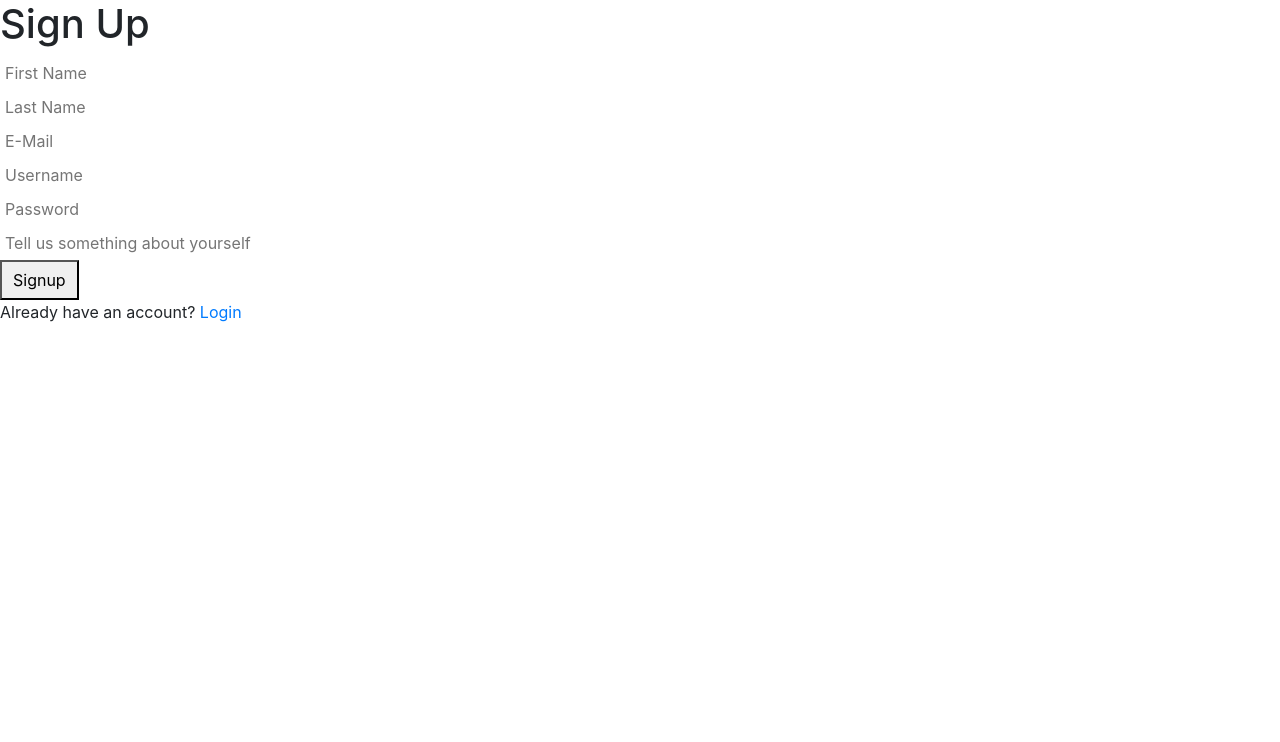
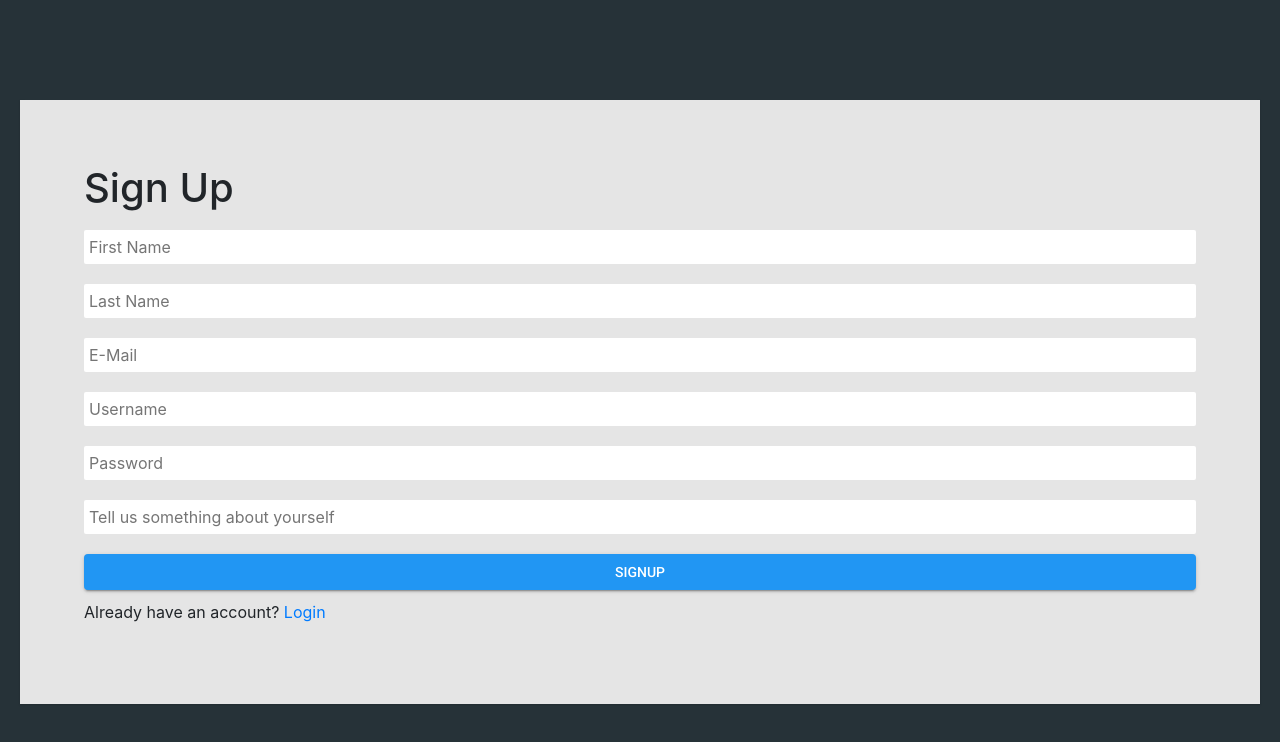
Before and after one commit to federicogiorgino/house-party-client, a React (Create React App) app: page /signup in a window 1280 px wide. Shown: the top 742 px of the page. Built offline with nearby package versions, Linux system fonts and the light colour scheme; no server answers.

Commit message:
Stuff works

```diff
--- a/src/App.css
+++ b/src/App.css
@@ -1,8 +1,9 @@
-@import url("https://fonts.googleapis.com/css?family=Rubik:300,400,500,700&display=swap");
+@import url("https://fonts.googleapis.com/css?family=Roboto:300,400,500,700&display=swap");
 
 html,
 body {
-  font-family: "Rubik";
+  background-color: #263238;
+  font-family: "Roboto";
   margin: 0;
   padding: 0;
 }
@@ -98,7 +99,130 @@ body {
 }
 /* BUTTONS */
 
+/* MATERIAL BUTTON */
+.pure-material-button-contained {
+  position: relative;
+  display: inline-block;
+  box-sizing: border-box;
+  border: none;
+  border-radius: 4px;
+  padding: 0 16px;
+  min-width: 64px;
+  height: 36px;
+  vertical-align: middle;
+  text-align: center;
+  text-overflow: ellipsis;
+  text-transform: uppercase;
+  color: rgb(var(--pure-material-onprimary-rgb, 255, 255, 255));
+  background-color: rgb(var(--pure-material-primary-rgb, 33, 150, 243));
+  box-shadow: 0 3px 1px -2px rgba(0, 0, 0, 0.2), 0 2px 2px 0 rgba(0, 0, 0, 0.14),
+    0 1px 5px 0 rgba(0, 0, 0, 0.12);
+  font-family: var(
+    --pure-material-font,
+    "Roboto",
+    "Segoe UI",
+    BlinkMacSystemFont,
+    system-ui,
+    -apple-system
+  );
+  font-size: 14px;
+  font-weight: 500;
+  line-height: 36px;
+  overflow: hidden;
+  outline: none;
+  cursor: pointer;
+  transition: box-shadow 0.2s;
+}
+
+.pure-material-button-contained::-moz-focus-inner {
+  border: none;
+}
+
+/* Overlay */
+.pure-material-button-contained::before {
+  content: "";
+  position: absolute;
+  top: 0;
+  bottom: 0;
+  left: 0;
+  right: 0;
+  background-color: rgb(var(--pure-material-onprimary-rgb, 255, 255, 255));
+  opacity: 0;
+  transition: opacity 0.2s;
+}
+
+/* Ripple */
+.pure-material-button-contained::after {
+  content: "";
+  position: absolute;
+  left: 50%;
+  top: 50%;
+  border-radius: 50%;
+  padding: 50%;
+  width: 32px; /* Safari */
+  height: 32px; /* Safari */
+  background-color: rgb(var(--pure-material-onprimary-rgb, 255, 255, 255));
+  opacity: 0;
+  transform: translate(-50%, -50%) scale(1);
+  transition: opacity 1s, transform 0.5s;
+}
+
+/* Hover, Focus */
+.pure-material-button-contained:hover,
+.pure-material-button-contained:focus {
+  box-shadow: 0 2px 4px -1px rgba(0, 0, 0, 0.2), 0 4px 5px 0 rgba(0, 0, 0, 0.14),
+    0 1px 10px 0 rgba(0, 0, 0, 0.12);
+}
+
+.pure-material-button-contained:hover::before {
+  opacity: 0.08;
+}
+
+.pure-material-button-contained:focus::before {
+  opacity: 0.24;
+}
+
+.pure-material-button-contained:hover:focus::before {
+  opacity: 0.3;
+}
+
+/* Active */
+.pure-material-button-contained:active {
+  box-shadow: 0 5px 5px -3px rgba(0, 0, 0, 0.2), 0 8px 10px 1px rgba(0, 0, 0, 0.14),
+    0 3px 14px 2px rgba(0, 0, 0, 0.12);
+}
+
+.pure-material-button-contained:active::after {
+  opacity: 0.32;
+  transform: translate(-50%, -50%) scale(0);
+  transition: transform 0s;
+}
+
+/* Disabled */
+.pure-material-button-contained:disabled {
+  color: rgba(var(--pure-material-onsurface-rgb, 0, 0, 0), 0.38);
+  background-color: rgba(var(--pure-material-onsurface-rgb, 0, 0, 0), 0.12);
+  box-shadow: none;
+  cursor: initial;
+}
+
+.pure-material-button-contained:disabled::before {
+  opacity: 0;
+}
+
+.pure-material-button-contained:disabled::after {
+  opacity: 0;
+}
+/* MATERIAL BUTTON */
+
 /* MISC */
+
+.bg {
+  background-color: #263238;
+  margin: 0;
+  padding: 0;
+  height: 100vh;
+}
 
 .material-icons {
   color: white;
@@ -114,7 +238,7 @@ body {
   display: flex;
   flex-direction: column;
   text-align: center;
-  height: 90vh;
+  height: 100vh;
 }
 
 .filter-page h3 {
@@ -170,7 +294,7 @@ body {
   text-align: center;
   box-shadow: 0 1px 3px rgba(0, 0, 0, 0.12), 0 1px 2px rgba(0, 0, 0, 0.24);
   margin: 20px;
-  height: 90vh;
+  height: 100vh;
   padding: 5%;
 }
 .img-container img {
@@ -195,7 +319,7 @@ body {
   align-items: center;
   justify-content: center;
   box-shadow: 0 1px 3px rgba(0, 0, 0, 0.12), 0 1px 2px rgba(0, 0, 0, 0.24);
-  height: 90vh;
+  height: 100vh;
   padding: 7%;
   margin: 20px;
 }
@@ -310,13 +434,6 @@ select,
   transition: transform 0.2s ease-in-out;
 }
 
-.fab:hover {
-  background-color: #eceff1;
-  cursor: pointer;
-  -ms-transform: rotate(90deg);
-  -webkit-transform: rotate(90deg);
-  transform: rotate(90deg);
-}
 /* PARTY CARD */
 
 /* CHIP */
@@ -366,3 +483,47 @@ select,
   background-color: inherit;
 }
 /* CHIP */
+
+/* EVENT CONTAINER */
+
+.event-container {
+  display: flex;
+  flex-direction: column;
+  text-align: left;
+  margin: 10px;
+  padding: 3%;
+  min-height: 100vh;
+  background-color: #eceff1;
+
+  box-shadow: 0 1px 2px 0 rgba(0, 0, 0, 0.15);
+}
+
+.event-container img {
+  width: 100%;
+  height: 60%;
+}
+
+.img-box {
+  box-shadow: 0 1px 2px 0 rgba(0, 0, 0, 0.15);
+  width: 100%;
+  height: 60%;
+}
+
+/* EVENT CONTAINER */
+
+/* AUTH FORM */
+.auth-container {
+  background-color: #e5e5e5;
+  box-shadow: 0 1px 2px 0 rgba(0, 0, 0, 0.15);
+  margin: 100px 20px;
+  padding: 5%;
+  display: flex;
+  flex-direction: column;
+  display: flex;
+}
+
+.auth-container input {
+  margin: 10px auto;
+}
+
+/* AUTH FORM */
--- a/src/components/BottomNavbar.js
+++ b/src/components/BottomNavbar.js
@@ -4,9 +4,12 @@ import { withAuth } from "../lib/Auth";
 
 class BottomNav extends Component {
   render() {
-    const { user } = this.props;
+    const { logout, user } = this.props;
     return (
       <nav className='bot-navigation'>
+        <NavLink to={"/"}>
+          <i className='material-icons'>home</i>
+        </NavLink>
         <NavLink to='/parties' exact>
           <i className='material-icons'>view_headline</i>
         </NavLink>
@@ -18,6 +21,10 @@ class BottomNav extends Component {
         <NavLink to={`/user/${user._id}`} exact>
           <i className='material-icons'>account_box</i>
         </NavLink>
+
+        <i onClick={logout} className='material-icons'>
+          exit_to_app
+        </i>
       </nav>
     );
   }
--- a/src/pages/CreateParty.js
+++ b/src/pages/CreateParty.js
@@ -98,10 +98,9 @@ class CreateParty extends Component {
             </div>
 
             <div className='input-form'>
-              <div className='city-picker'>
               <label>City: </label>
               <div>
-                  <select name='city' value={city} onChange={this.handleChange}>
+                <select name='city' value={city} onChange={this.changeHandler}>
                   <option value='Rome'>Rome</option>
                   <option value='Barcelona'>Barcelona</option>
                   <option value='San Francisco'>San Francisco</option>
@@ -112,7 +111,6 @@ class CreateParty extends Component {
                   <option value='Moscow'>Moscow</option>
                   <option value='Sao Paulo'>Sao Paulo</option>
                 </select>
-                </div>
               </div>
 
               {/* address field */}
--- a/src/pages/ListParties.js
+++ b/src/pages/ListParties.js
@@ -18,9 +18,11 @@ class ListParties extends Component {
   render() {
     return (
       <div>
-        {this.state.partiesList.map((oneParty, index) => {
-          return <PartyCard key={index} {...oneParty} />;
-        })}
+        {this.state.partiesList
+          .map((oneParty, index) => {
+            return <PartyCard key={index} {...oneParty} />;
+          })
+          .reverse()}
         <BottomNavbar />
       </div>
     );
--- a/src/pages/Login.js
+++ b/src/pages/Login.js
@@ -22,7 +22,8 @@ class Login extends Component {
     const { username, password } = this.state;
 
     return (
-      <div>
+      <div className='bg'>
+        <div className='auth-container'>
           <h1>Login</h1>
           <div className='login-form'>
             <form onSubmit={this.handleFormSubmit}>
@@ -45,9 +46,7 @@ class Login extends Component {
                 />
               </div>
               <div>
-              <button className='btn btn-positive'>
-                <input className='login-btn' type='submit' value='Login' />
-              </button>
+                <input className='pure-material-button-contained' type='submit' value='Login' />
               </div>
             </form>
             <br />
@@ -58,6 +57,7 @@ class Login extends Component {
             </div>
           </div>
         </div>
+      </div>
     );
   }
 }
--- a/src/pages/ShowParties.js
+++ b/src/pages/ShowParties.js
@@ -3,6 +3,7 @@ import { withAuth } from "../lib/Auth";
 
 import userService from "../lib/user-service";
 import partiesService from "../lib/parties-service";
+import { Link } from "react-router-dom";
 
 import BottomNavbar from "../components/BottomNavbar";
 
@@ -90,17 +91,30 @@ class ShowParties extends Component {
       return d;
     };
     const { host, title, description, guestLimit, city, address, date, image } = this.state.party;
+
+    const MY_API = "AIzaSyBqaknflCPQt5yCLxe4U8SbQmR_y36kb1g";
+    let url = `https://www.google.com/maps/embed/v1/search?q=${address},+${city}&key=${MY_API}`;
+
     return (
       <div>
-        <div>
-          <img src={image} alt='' height='40%' />
-          <p>Party Name{title}</p>
-          <p>Description{description}</p>
-          <p>Maximum Guests: {guestLimit}</p>
-          <p>Where: {city}</p>
-          <p>{address}</p>
-          <p>When:{formatDate(date)}</p>
-          <p>{host}</p>
+        <div className='event-container'>
+          <div className='img-box'>
+            <img src={image} alt='' height='40%' />
+          </div>
+
+          <div className='event-info'>
+            <p>Party Name: {title}</p>
+            <p>Description: {description}</p>
+            <p>Maximum Guests: {guestLimit}</p>
+            <p>Where: {city}</p>
+            <p>{address}</p>
+            <p>When:{formatDate(date)}</p>
+            <Link to={`/user/${host}`}>{host}</Link>
+          </div>
+
+          <div className='map'>
+            <iframe frameBorder='0' style={{ width: "100%", height: "400px" }} src={url}></iframe>
+          </div>
 
           {this.state.partyJoined ? (
             <div>
--- a/src/pages/Signup.js
+++ b/src/pages/Signup.js
@@ -20,7 +20,8 @@ class Signup extends Component {
   render() {
     const { firstName, lastName, username, password, email, bio } = this.state;
     return (
-      <div>
+      <div className='bg'>
+        <div className='auth-container'>
           <h1>Sign Up</h1>
           <div>
             <form onSubmit={this.handleFormSubmit}>
@@ -84,9 +85,7 @@ class Signup extends Component {
                   onChange={this.handleChange}
                 />
               </div>{" "}
-            <button>
-              <input className='login-btn' type='submit' value='Signup' />
-            </button>
+              <input className='pure-material-button-contained' type='submit' value='Signup' />
             </form>
             <div>
               <p>
@@ -96,6 +95,7 @@ class Signup extends Component {
             </div>
           </div>
         </div>
+      </div>
     );
   }
 }
```
Also changed, not shown: src/components/PartyCard.js (+10 -10 lines). Lines whose indentation alone changed are shown as unchanged.
